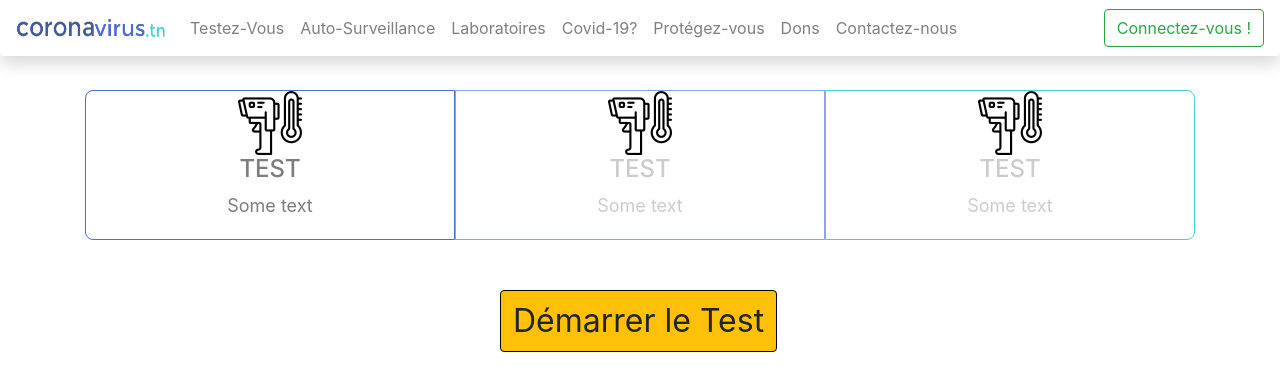
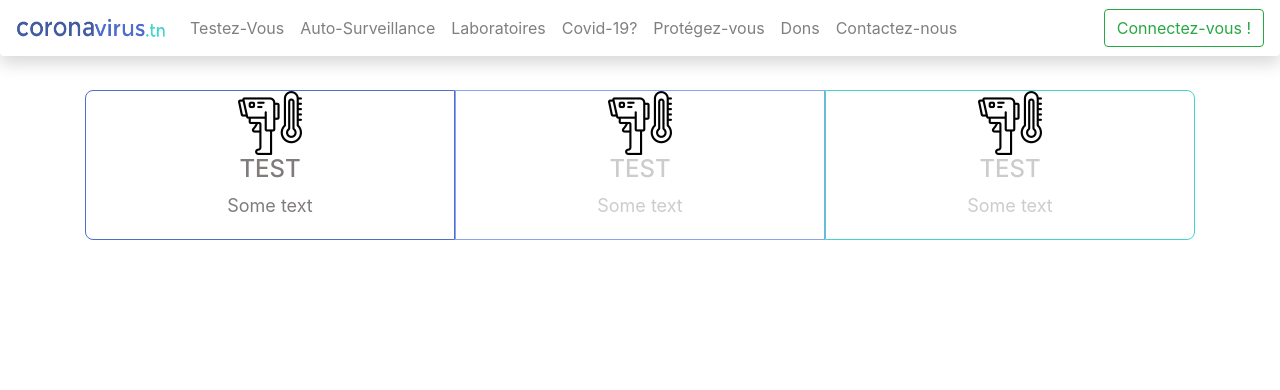
Before and after one commit to bilelmerhben/Project-team, a React (Create React App) app: page / in a window 1280 px wide. Shown: the top 390 px of the page. Built offline with nearby package versions, Linux system fonts and the light colour scheme.

Commit message:
Uninstall framer

```diff
--- a/package.json
+++ b/package.json
@@ -7,7 +7,6 @@
     "@testing-library/react": "^9.5.0",
     "@testing-library/user-event": "^7.2.1",
     "bootstrap": "^4.5.3",
-    "framer-motion": "^2.9.4",
     "react": "^16.14.0",
     "react-dom": "^16.14.0",
     "react-icons": "^3.11.0",
--- a/src/components/Test.js
+++ b/src/components/Test.js
@@ -8,7 +8,7 @@ function Test (){
 
  <div >
      <Btns/>
-     <BtnTest className="btntest"/>
+
 
 
  </div>
```
Also changed, not shown: 1 other file (tests, documents, lock files or other folders).
